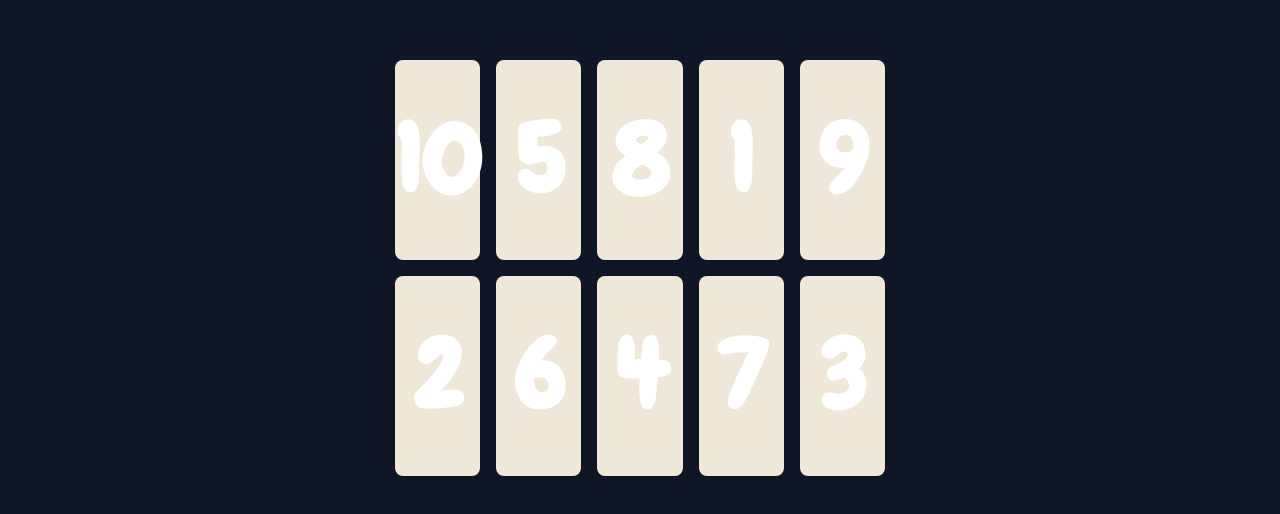
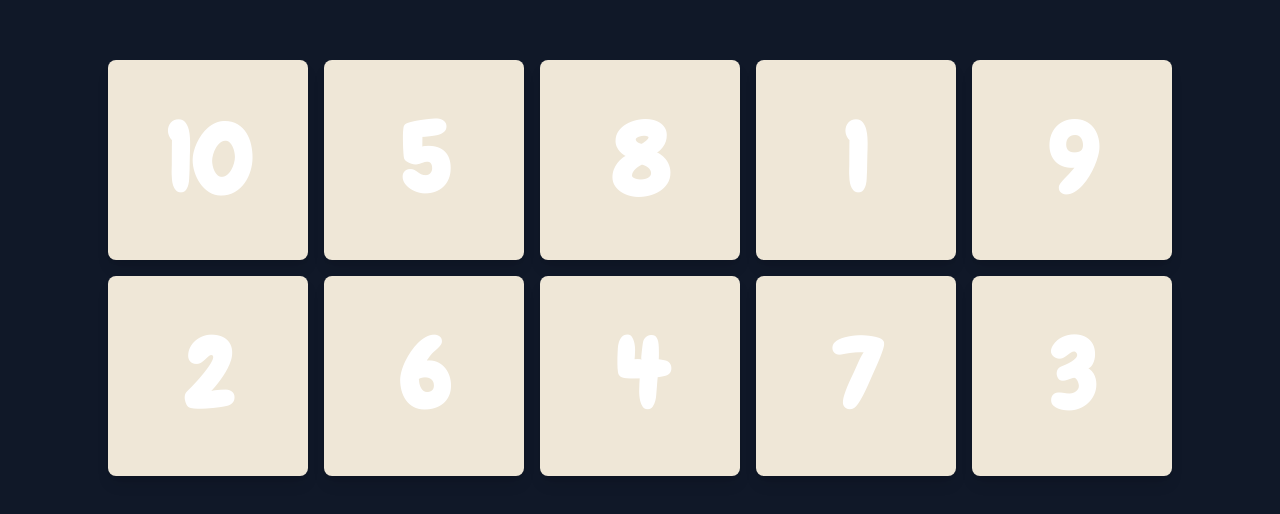
Before and after one commit to FrancescoBonizzi/tappy-tiles, a React (Vite) app: page /game in a window 1280 px wide. Shown: the part 132-646 px from the top of the page. Built offline with nearby package versions, Linux system fonts and the light colour scheme.

Commit message:
refactor: update tile color handling in Scene3Game and adjust tile dimensions

```diff
--- a/src/Scene3Game.tsx
+++ b/src/Scene3Game.tsx
@@ -45,13 +45,13 @@ function Scene3Game() {
                     const tileColor = isRevealed
                         ? 'transparent'
                         : isWrong
-                            ? 'bg-red-500'
+                            ? 'red'
                             : ColorHelper.getComplementaryColor(choosenColor);
 
                     return (
                         <motion.div
                             key={num}
-                            className={'z-50 h-50 flex items-center justify-center cursor-pointer rounded-lg shadow-lg transition-all'}
+                            className={'w-50 h-50 flex items-center justify-center cursor-pointer rounded-lg shadow-lg transition-all'}
                             style={{backgroundColor: tileColor}}
                             whileTap={{scale: 0.9}}
                             onClick={() => handleTileClick(num)}>
```
